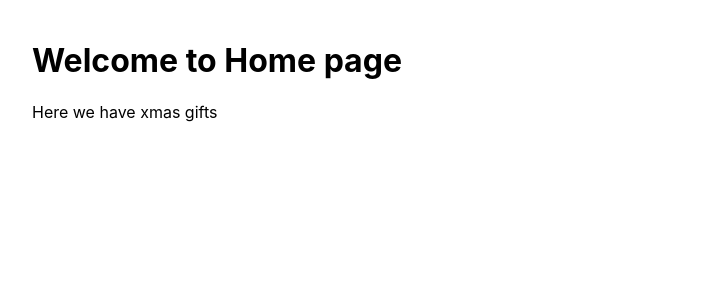
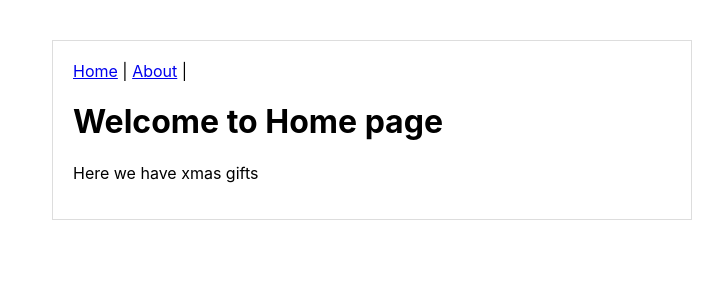
Before and after one commit to Mazzzy/kids-xmas, a Next.js app: page / in a window 1280 px wide. Shown: the top 300 px of the page, without its empty margins (268-991 px from the left). Built offline with nearby package versions, Linux system fonts and the light colour scheme.

Commit message:
implemented common layout under templates based on atomic design

```diff
--- /dev/null
+++ b/src/components/templates/layout/index.tsx
@@ -0,0 +1,30 @@
+import { FC } from 'react';
+import Link from 'next/link';
+import Head from 'next/head';
+import styles from './layout.module.css';
+type LayoutProps = {
+  title?: string;
+};
+const Layout: FC<LayoutProps> = ({ children, title }) => (
+  <div className={styles.layout_container}>
+    <Head>
+      <title>{title}</title>
+      <meta charSet="utf-8" />
+      <meta name="viewport" content="initial-scale=1.0, width=device-width" />
+    </Head>
+    <header>
+      <nav>
+        <Link href="/">
+          <a>Home</a>
+        </Link>{' '}
+        |{' '}
+        <Link href="/about">
+          <a>About</a>
+        </Link>{' '}
+        |{' '}
+      </nav>
+    </header>
+    {children}
+  </div>
+);
+export default Layout;
--- /dev/null
+++ b/src/components/templates/layout/layout.module.css
@@ -0,0 +1,5 @@
+.layout_container {
+  margin: 20px;
+  padding: 20px;
+  border: 1px solid #ddd;
+}
--- a/src/pages/index.tsx
+++ b/src/pages/index.tsx
@@ -1,11 +1,14 @@
 import { NextPage } from 'next';
+import Layout from '@/components/templates/layout';
 
 const IndexPage: NextPage = () => {
   return (
-    <main>
-      <h1>Welcome to Home page</h1>
-      <p>Here we have xmas gifts</p>
-    </main>
+    <Layout title="Home">
+      <main>
+        <h1>Welcome to Home page</h1>
+        <p>Here we have xmas gifts</p>
+      </main>
+    </Layout>
   );
 };
 export default IndexPage;
```
